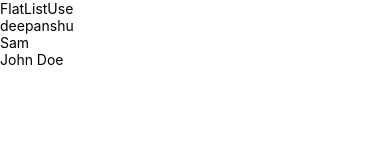
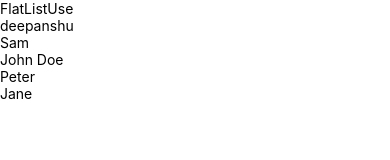
Before and after one commit to deepanshurajput0/Getting-Started-With-React-Native, a React Native app: screen / in a window 390 px wide. Shown: the top 160 px of the page. Built offline with nearby package versions, Linux system fonts and the light colour scheme.

Commit message:
using map method in list

```diff
--- a/components/FlatListUse.tsx
+++ b/components/FlatListUse.tsx
@@ -17,6 +17,12 @@ const FlatListUse = () => {
         },{
            id:3,
            name:'John Doe'
+        },{
+          id:4,
+          name:'Peter'
+        },{
+          id:5,
+          name:'Jane'
         }
     ]
 
@@ -25,10 +31,15 @@ const FlatListUse = () => {
   return (
     <View>
       <Text>FlatListUse</Text>
-      <FlatList
+      {/* <FlatList
       data={users}
-      renderItem={({item})=><Text>{item?.name}</Text>}
-      />
+      renderItem={({item})=><Text style={{fontSize:20, textAlign:'center'}} >{item?.name}</Text>}
+      /> */}
+      {
+        users.map((item)=>(
+          <Text key={item.id} >{item.name}</Text>
+        ))
+      }
     </View>
   )
 }
```
